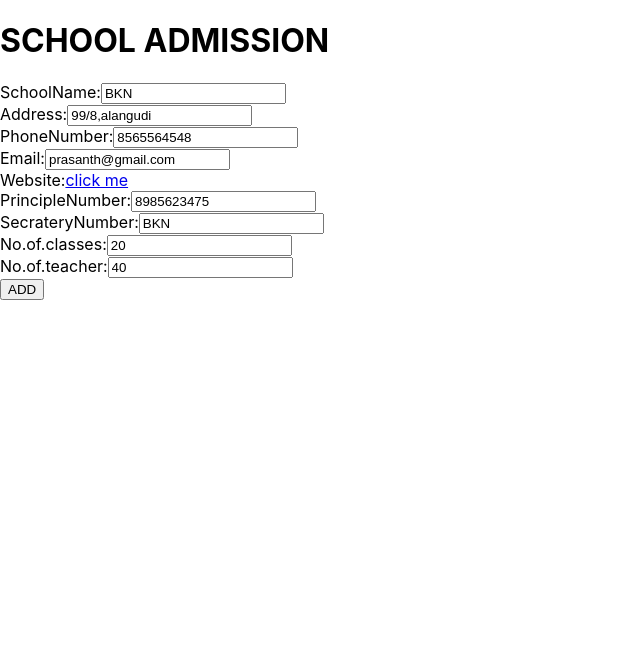
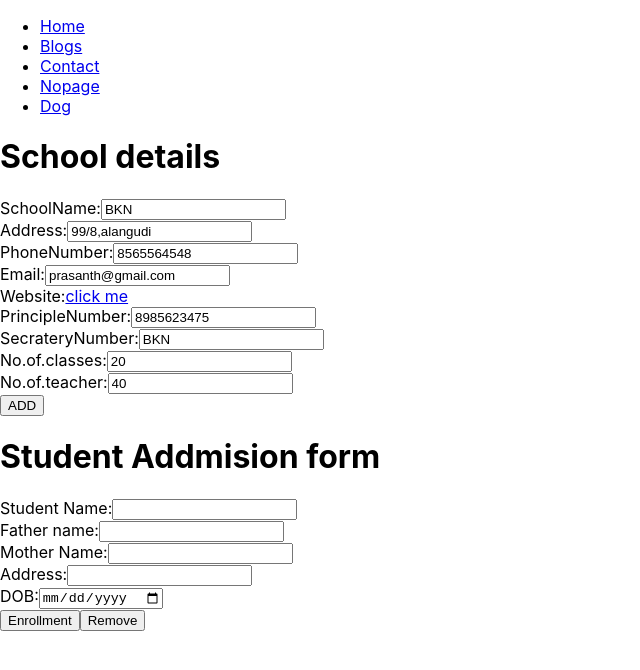
Before and after one commit to teamxaathisoft/learn-react, a React (Create React App) app: page /home in a window 1280 px wide. Shown: the top 670 px of the page, without its empty margins (0-640 px from the left). Built offline with nearby package versions, Linux system fonts and the light colour scheme.

Commit message:
updates by gopi

```diff
--- /dev/null
+++ b/src/Admission/schoolform.js
@@ -0,0 +1,86 @@
+import React from "react";
+
+
+
+export default function StudentForm() {
+  return (
+    <div>
+      <h1>School details</h1>
+      <div>
+        <form>
+          <div>
+            <label>
+              SchoolName:
+            </label>
+            <input type="text" name="Schoolname" value="BKN" />
+          </div>
+
+          <div>
+            <label>
+              Address:
+            </label>
+            <input type="text" name="Address" value="99/8,alangudi" />
+          </div>
+
+          <div>
+            <label>
+              PhoneNumber:
+            </label>
+            <input type="text" name="PhoneNumber" value="8565564548" />
+          </div>
+
+          <div>
+            <label>
+              Email:
+            </label>
+            <input type="text" name="Email" value="prasanth@gmail.com" />
+          </div>
+          <div>
+            <label>
+              Website:
+            </label>
+            <a href="https://app.aathisoft.com/">
+             click me
+            </a>
+
+
+          </div>
+          <div>
+            <label>
+              PrincipleNumber:
+            </label>
+            <input type="text" name="PrincipleNumber" value="8985623475" />
+          </div>
+          <div>
+            <label>
+              SecrateryNumber:
+            </label>
+            <input type="text" name="SecrateryNumber" value="BKN" />
+          </div>
+          <div>
+            <label>
+              No.of.classes:
+            </label>
+            <input type="text" name=" No.of.classes" value="20" />
+          </div>
+          <div>
+            <label>
+              No.of.teacher:
+            </label>
+            <input type="text" name=" No.of.teacher" value="40" />
+          </div>
+
+          <div>
+            <button variant="primary">ADD</button>
+          </div>
+
+
+        </form>
+
+
+
+      </div>
+
+    </div>
+  )
+}
--- a/src/Admission/student.js
+++ b/src/Admission/student.js
@@ -22,6 +22,9 @@ export default function Student(props) {
 
   return (
     <form onSubmit={handleSubmit}>
+      <div>
+        <h1>Student Addmision form</h1>
+      </div>
       <label>Student Name:</label>
       <input
         type="text"
--- a/src/App.js
+++ b/src/App.js
@@ -1,4 +1,4 @@
-import React, { Component } from 'react';
+/*import React, { Component } from 'react';
 import './index.css';
 import IncrementSample from './component/context';
 import Test from './component/test';
@@ -8,7 +8,7 @@ export default  function App() {
     // constructor() {
     //     super();
     // }
-    // render() {
+    // // render() {
     //     return (<div>
     //         <h2>Increment sample</h2>
     //         <IncrementSample>
@@ -22,4 +22,47 @@ export default  function App() {
     );
 
 
+}*/
+
+
+
+
+import React from "react";
+import { BrowserRouter, Routes, Route } from "react-router-dom";
+import './App.css';
+import Home from './pages/home';
+import Blogs from './pages/blogs';
+import Contact from './pages/contact';
+import Layout from "./pages/layout";
+import Nopage from "./pages/Nopage";
+import Dog from "./pages/Dog";
+
+
+
+
+
+function App() {
+  return (
+
+     <BrowserRouter>
+      <Routes>
+        <Route path="/" element={<Layout />}>
+          <Route path="home" element={<Home />} />
+          <Route path="blogs" element={<Blogs />} />
+          <Route path="contact" element={<Contact />} />
+          <Route path="Nopage" element={<Nopage />} />
+          <Route path="Dog" element={<Dog />} />
+
+              </Route>
+      </Routes>
+
+    </BrowserRouter>
+
+
+
+
+
+     );
 }
+
+export default App;
--- a/src/pages/home.js
+++ b/src/pages/home.js
@@ -1,9 +1,17 @@
  import { React } from "react";
+ import Student from "../Admission/student";
+ import StudentForm from "../Admission/schoolform";
   export default function Home(){
      return(
          <div>
-         <h1>Home</h1>
-         <p>This is a home page</p>
+
+
+        <StudentForm></StudentForm>
+
+         <div>
+
+             <Student></Student>
+         </div>
          </div>
      )
  }
--- a/src/pages/layout.js
+++ b/src/pages/layout.js
@@ -6,7 +6,7 @@
        <nav>
         <ul>
            <li>
-             <Link to="/">Home</Link>
+             <Link to="/home">Home</Link>
            </li>
           <li>
             <Link to="/blogs">Blogs</Link>
```
Also changed, not shown: src/Admission/enrollment.js (+16 -0 lines), src/Admission/school.js (deleted, +0 -16 lines), 1 other file (tests, documents, lock files or other folders).
